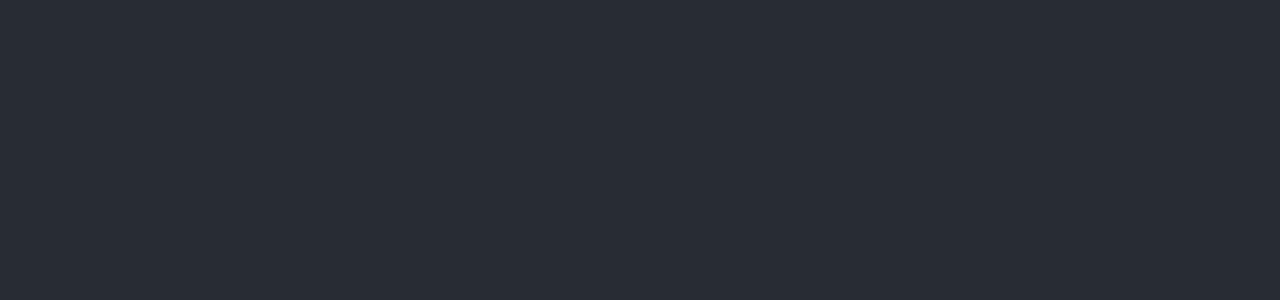
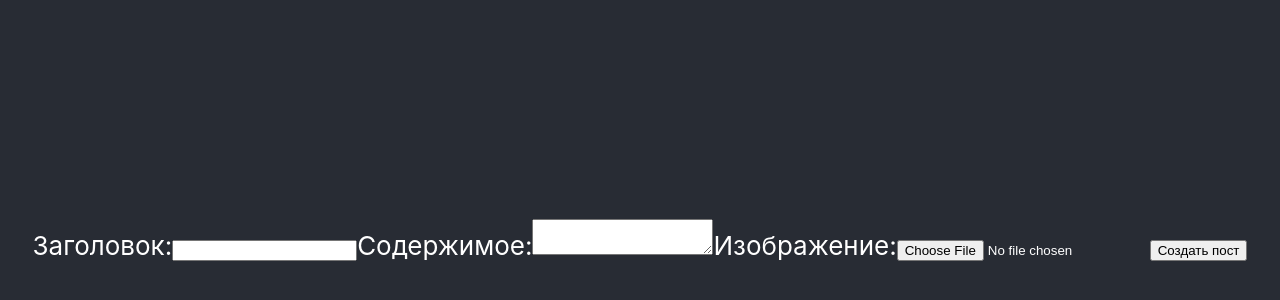
Before and after one commit to Tolandorado/Clever, a React (Create React App) app in the folder client/client-react/: page /#/postCreate in a window 1280 px wide. Before the commit this address had no page. Shown: the part 160-460 px from the top of the page. Built offline with nearby package versions, Linux system fonts and the light colour scheme.

Commit message:
PostCreate beta версия

```diff
--- /dev/null
+++ b/client/client-react/src/components/PostCreate/postCreate.jsx
@@ -0,0 +1,51 @@
+import React, { useState, useContext } from "react";
+import axios from "axios";
+import { AuthContext } from "../../AuthContext";
+
+export const PostCreate = () => {
+  const { username } = useContext(AuthContext);
+  const [title, setTitle] = useState("");
+  const [body, setBody] = useState("");
+  const [image, setImage] = useState(null);
+
+  const handleSubmit = (event) => {
+    event.preventDefault();
+
+    const post = {
+      title: title,
+      body: body,
+      username: username,
+      image: image,
+    };
+
+    console.log(post);
+
+    // отправка формы на сервер
+  };
+
+  const handleImageChange = (event) => {
+    setImage(event.target.files[0]);
+  };
+
+  return (
+    <form onSubmit={handleSubmit}>
+      <label>Заголовок:</label>
+      <input
+        type="text"
+        value={title}
+        onChange={(event) => setTitle(event.target.value)}
+      />
+
+      <label>Содержимое:</label>
+      <textarea
+        value={body}
+        onChange={(event) => setBody(event.target.value)}
+      ></textarea>
+
+      <label>Изображение:</label>
+      <input type="file" onChange={handleImageChange} />
+
+      <button type="submit">Создать пост</button>
+    </form>
+  );
+};
--- a/client/client-react/src/components/Posts/posts.jsx
+++ b/client/client-react/src/components/Posts/posts.jsx
@@ -51,6 +51,7 @@
     <div>
       <h1>post</h1>
       <NavLink to="/logined">Go to Main page</NavLink>
+      <NavLink to="/postCreate">Create post</NavLink>
     </div>
   );
 };
--- a/client/client-react/src/components/Routes/routes.jsx
+++ b/client/client-react/src/components/Routes/routes.jsx
@@ -1,23 +1,21 @@
 import React from "react";
-import { HashRouter, Routes, Route } from 'react-router-dom';
-import { Main } from '../Main/main';
-import { Posts } from '../Posts/posts';
-import { Registration } from '../Registration/registration';
-import { Login } from '../Login/login';
+import { HashRouter, Routes, Route } from "react-router-dom";
+import { Main } from "../Main/main";
+import { Posts } from "../Posts/posts";
+import { Registration } from "../Registration/registration";
+import { Login } from "../Login/login";
+import { PostCreate } from "../PostCreate/postCreate";
 
 export const RoutesMain = () => {
-    return (
-
-       <HashRouter>
-
-        <Routes>
-          <Route path='/logined' element={<Main />}></Route>
-          <Route path='/posts' element={<Posts />}></Route>
-          <Route path='/reg' element={<Registration />}></Route>
-          <Route path='/' element={<Login />}></Route>
-        </Routes>
-
-       </HashRouter>
-
-    )
-}
+  return (
+    <HashRouter>
+      <Routes>
+        <Route path="/logined" element={<Main />}></Route>
+        <Route path="/posts" element={<Posts />}></Route>
+        <Route path="/reg" element={<Registration />}></Route>
+        <Route path="/" element={<Login />}></Route>
+        <Route path="/postCreate" element={<PostCreate />}></Route>
+      </Routes>
+    </HashRouter>
+  );
+};
```
